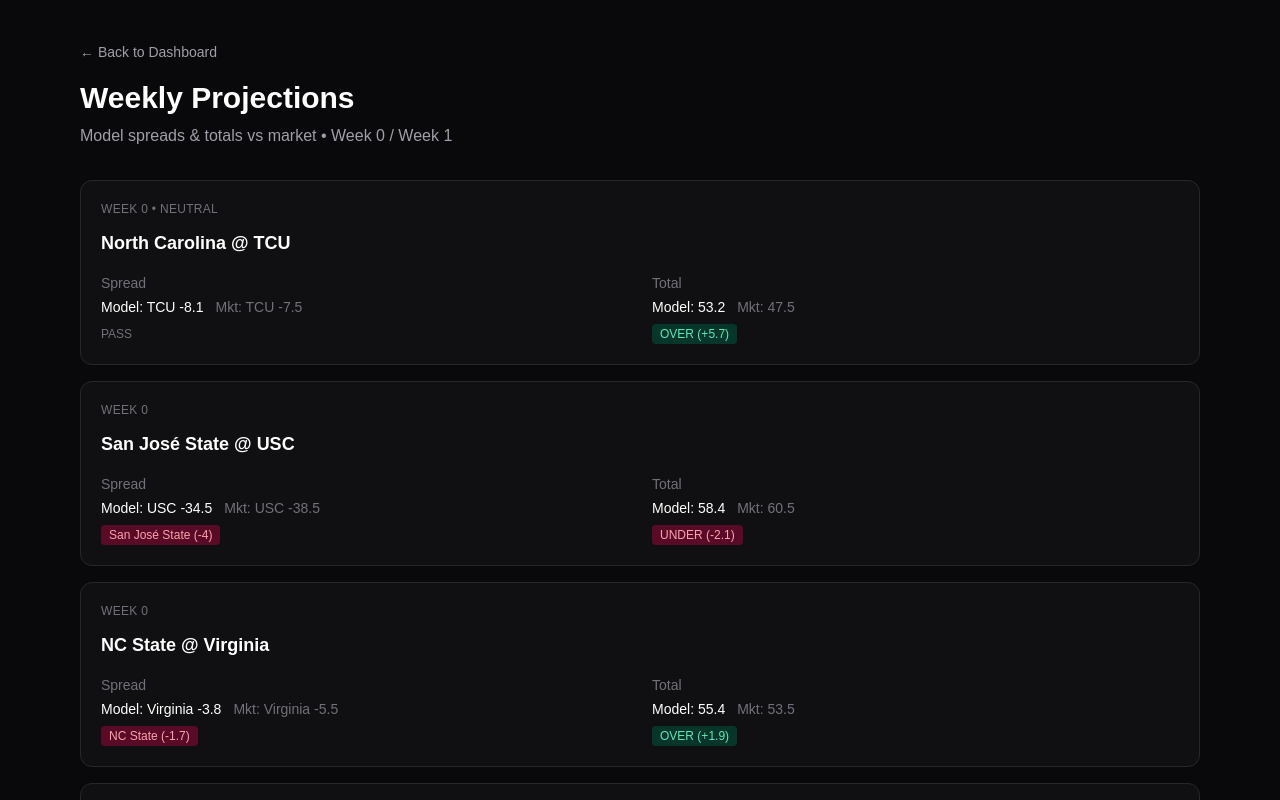
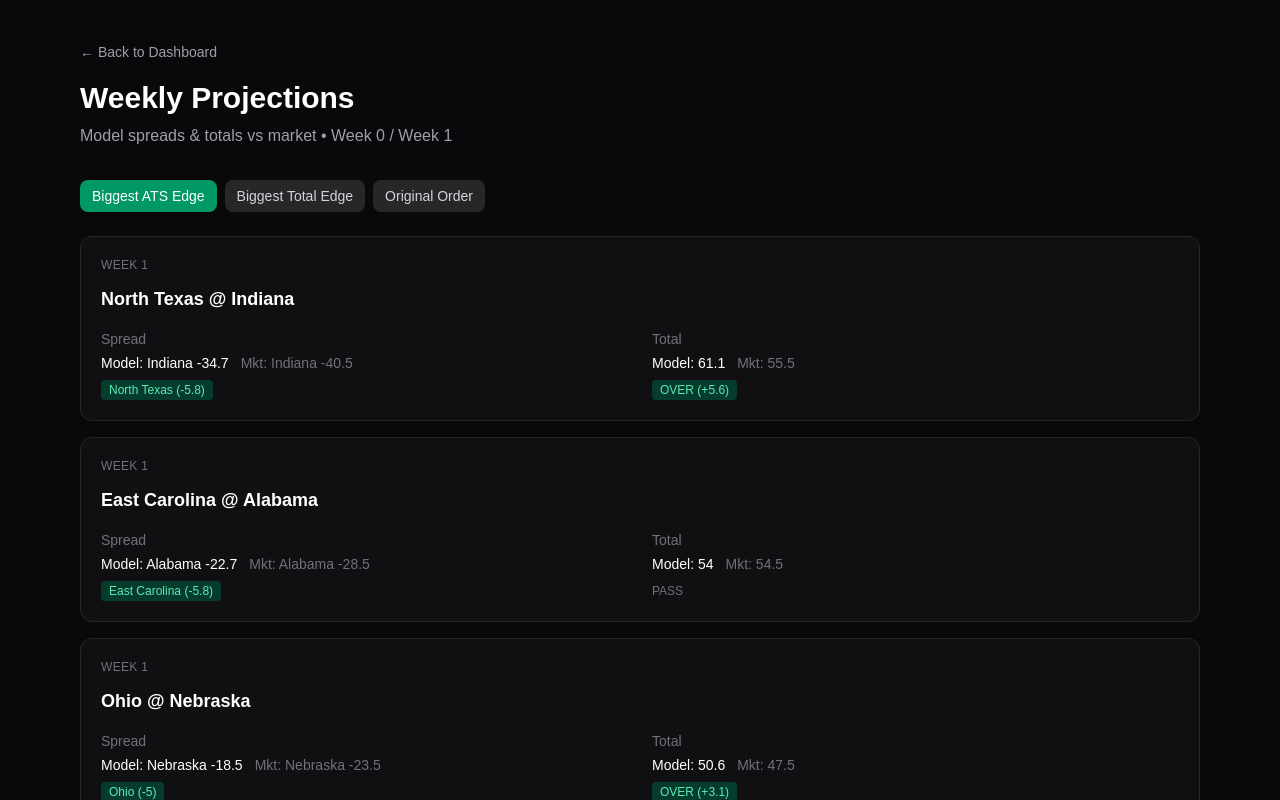
Before and after one commit to tecmosuperhawk/twin-parlay-football-ratings, a Next.js app: page /projections in a window 1280 px wide. Shown: the top 800 px of the page. Built offline with nearby package versions, Linux system fonts and the light colour scheme.

Commit message:
Add sorting to projections page (ATS edge and Total edge)

```diff
--- a/src/app/projections/page.tsx
+++ b/src/app/projections/page.tsx
@@ -1,3 +1,7 @@
+"use client";
+
+import { useState, useMemo } from "react";
+
 const games = [
   // Week 0
   {
@@ -112,7 +116,7 @@
     total_edge: 1.9,
     total_lean: "OVER",
   },
-  // Week 1 highlights
+  // Week 1
   {
     week: "Week 1",
     away: "North Texas",
@@ -213,17 +217,19 @@
   },
 ];
 
+type SortKey = "default" | "spread_edge" | "total_edge";
+
 function EdgeBadge({ lean, edge }: { lean: string; edge: number }) {
   if (lean === "PASS") {
     return <span className="text-zinc-500 text-xs">PASS</span>;
   }
-  const isPositive = edge > 0;
+  const isStrong = Math.abs(edge) >= 3;
   return (
     <span
       className={`inline-flex items-center px-2 py-0.5 rounded text-xs font-medium ${
-        isPositive
-          ? "bg-emerald-900/60 text-emerald-300"
-          : "bg-rose-900/60 text-rose-300"
+        isStrong
+          ? "bg-emerald-900/70 text-emerald-300"
+          : "bg-zinc-800 text-zinc-300"
       }`}
     >
       {lean} ({edge > 0 ? "+" : ""}
@@ -233,6 +239,19 @@
 }
 
 export default function ProjectionsPage() {
+  const [sortKey, setSortKey] = useState<SortKey>("spread_edge");
+
+  const sortedGames = useMemo(() => {
+    const copy = [...games];
+    if (sortKey === "spread_edge") {
+      copy.sort((a, b) => Math.abs(b.spread_edge) - Math.abs(a.spread_edge));
+    } else if (sortKey === "total_edge") {
+      copy.sort((a, b) => Math.abs(b.total_edge) - Math.abs(a.total_edge));
+    }
+    // "default" keeps original order
+    return copy;
+  }, [sortKey]);
+
   return (
     <main className="min-h-screen bg-zinc-950 text-white">
       <div className="max-w-6xl mx-auto px-4 py-10">
@@ -246,10 +265,44 @@
           </p>
         </div>
 
+        {/* Sort controls */}
+        <div className="flex flex-wrap gap-2 mb-6">
+          <button
+            onClick={() => setSortKey("spread_edge")}
+            className={`px-3 py-1.5 rounded-lg text-sm font-medium transition ${
+              sortKey === "spread_edge"
+                ? "bg-emerald-600 text-white"
+                : "bg-zinc-800 text-zinc-300 hover:bg-zinc-700"
+            }`}
+          >
+            Biggest ATS Edge
+          </button>
+          <button
+            onClick={() => setSortKey("total_edge")}
+            className={`px-3 py-1.5 rounded-lg text-sm font-medium transition ${
+              sortKey === "total_edge"
+                ? "bg-emerald-600 text-white"
+                : "bg-zinc-800 text-zinc-300 hover:bg-zinc-700"
+            }`}
+          >
+            Biggest Total Edge
+          </button>
+          <button
+            onClick={() => setSortKey("default")}
+            className={`px-3 py-1.5 rounded-lg text-sm font-medium transition ${
+              sortKey === "default"
+                ? "bg-emerald-600 text-white"
+                : "bg-zinc-800 text-zinc-300 hover:bg-zinc-700"
+            }`}
+          >
+            Original Order
+          </button>
+        </div>
+
         <div className="space-y-4">
-          {games.map((g, i) => (
+          {sortedGames.map((g, i) => (
             <div
-              key={i}
+              key={`${g.away}-${g.home}-${i}`}
               className="rounded-xl border border-zinc-800 bg-zinc-900/50 p-5"
             >
               <div className="flex items-center justify-between mb-3">
@@ -259,19 +312,17 @@
                 </span>
               </div>
 
-              <div className="flex items-center justify-between mb-4">
-                <div>
-                  <div className="text-lg font-semibold">
-                    {g.away} @ {g.home}
-                  </div>
+              <div className="mb-4">
+                <div className="text-lg font-semibold">
+                  {g.away} @ {g.home}
                 </div>
               </div>
 
-              <div className="grid grid-cols-2 gap-6 text-sm">
+              <div className="grid grid-cols-1 sm:grid-cols-2 gap-6 text-sm">
                 {/* Spread */}
                 <div>
                   <div className="text-zinc-500 mb-1">Spread</div>
-                  <div className="flex items-baseline gap-3">
+                  <div className="flex flex-wrap items-baseline gap-3">
                     <span className="font-medium">
                       Model: {g.home} {g.model_spread > 0 ? "+" : ""}
                       {g.model_spread}
@@ -289,7 +340,7 @@
                 {/* Total */}
                 <div>
                   <div className="text-zinc-500 mb-1">Total</div>
-                  <div className="flex items-baseline gap-3">
+                  <div className="flex flex-wrap items-baseline gap-3">
                     <span className="font-medium">Model: {g.model_total}</span>
                     <span className="text-zinc-500">
                       Mkt: {g.market_total}
```
